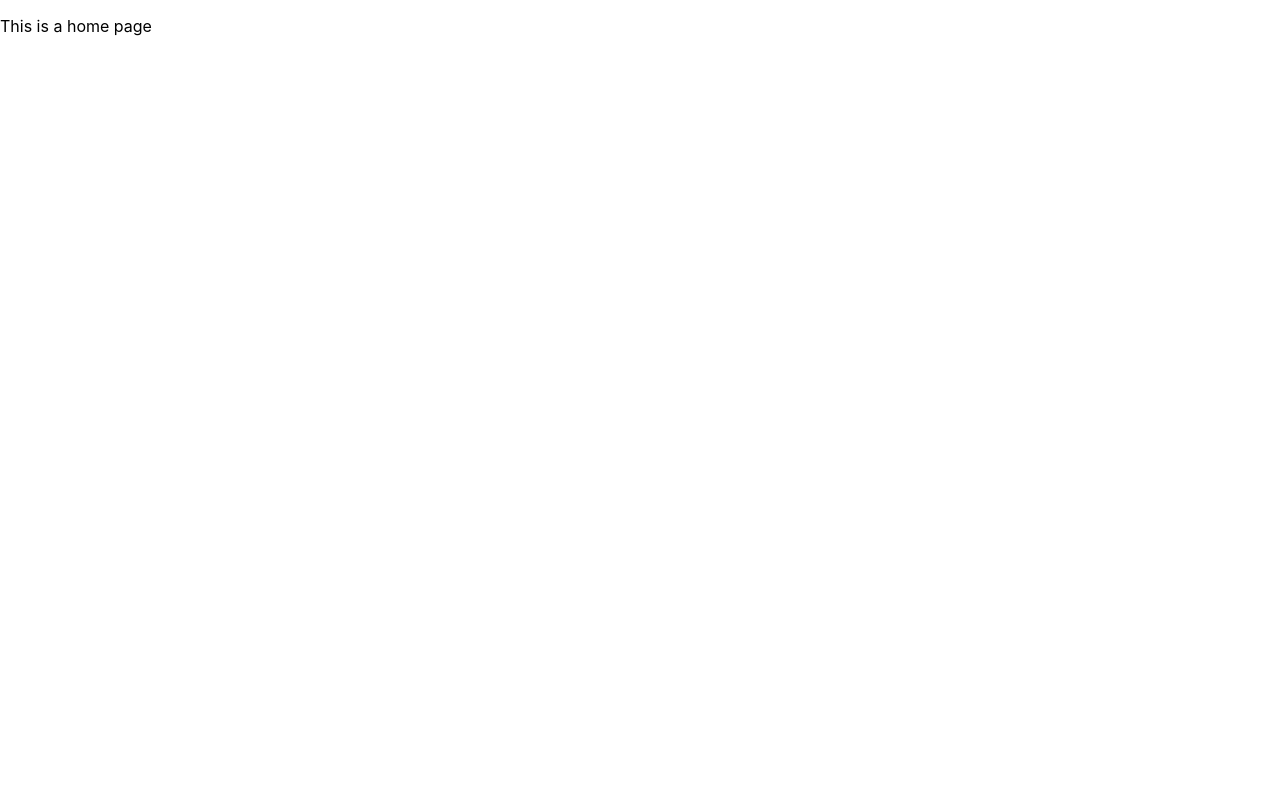
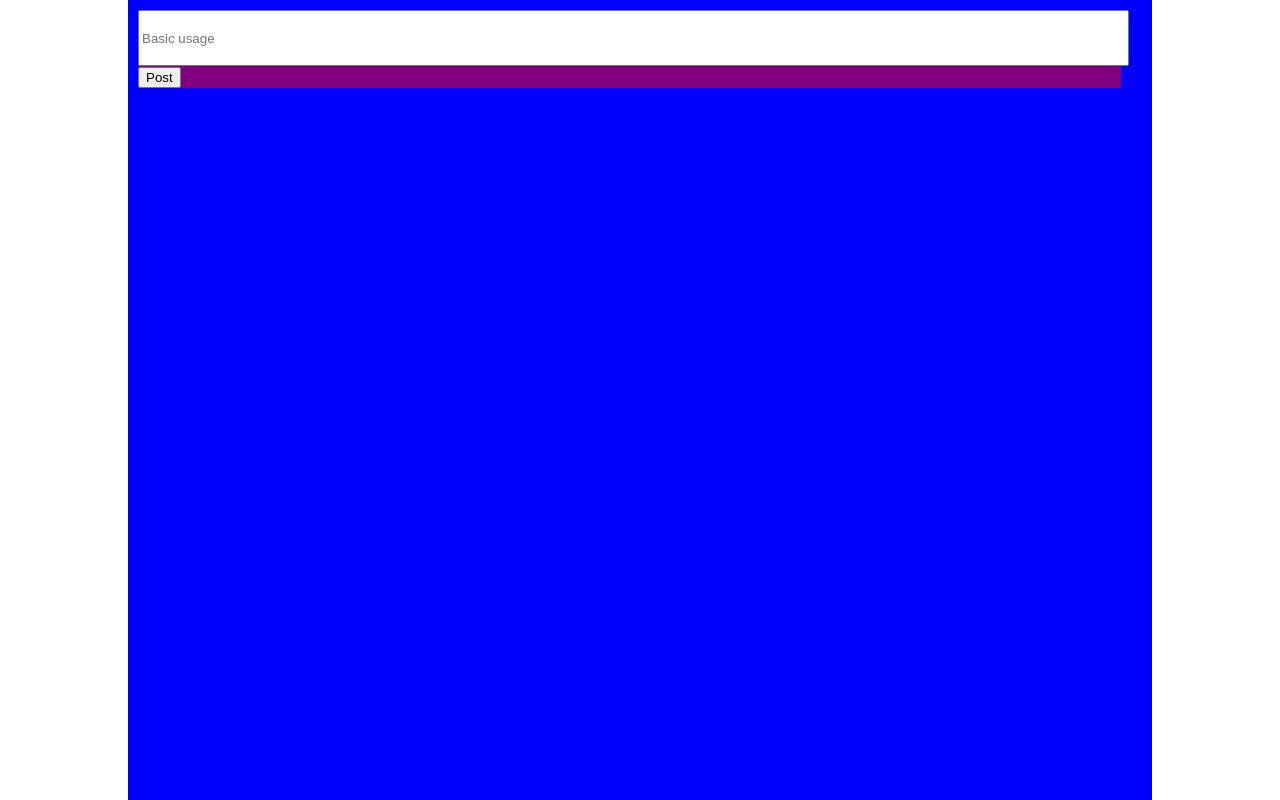
Before and after one commit to CharlotteChng/TT3_10, a React (Create React App) app in the folder client/: page / in a window 1280 px wide. Shown: the top 800 px of the page. Built offline with nearby package versions, Linux system fonts and the light colour scheme.

Commit message:
implemented create post ui

```diff
--- a/client/src/App.css
+++ b/client/src/App.css
@@ -10,6 +10,7 @@
 @media (prefers-reduced-motion: no-preference) {
   .App-logo {
     animation: App-logo-spin infinite 20s linear;
+    -webkit-animation: App-logo-spin infinite 20s linear;
   }
 }
 
@@ -34,5 +35,36 @@
   }
   to {
     transform: rotate(360deg);
+    -webkit-transform: rotate(360deg);
+    -moz-transform: rotate(360deg);
+    -ms-transform: rotate(360deg);
+    -o-transform: rotate(360deg);
   }
 }
+
+.main-page {
+  /* background-color: red; */
+  display: flex;
+  flex-direction: row;
+  justify-content: center;
+  height: 100;
+}
+.main-boundary {
+  background-color: blue;
+  justify-content: center;
+  width: 80%;
+  height: 1500px;
+}
+
+.main-post {
+  margin-top: 10px;
+  margin-left: 10px;
+  margin-right: 5px;
+  width: 96%;
+  background-color: purple;
+}
+
+.main-post-box {
+  width: 100%;
+  height: 50px;
+}
--- a/client/src/pages/HomePage.js
+++ b/client/src/pages/HomePage.js
@@ -1,9 +1,60 @@
-import React, { Component } from 'react';
+import React, { Component } from "react";
+import { Input, Button, Alert } from "antd";
 
 export default class HomePage extends Component {
+  constructor(props) {
+    super(props);
+
+    this.state = {
+      message: "",
+      submittedPostNotification: false,
+    };
+    this.setPost = this.setPost.bind(this);
+    this.createPost = this.createPost.bind(this);
+  }
+
+  setPost = (e) => {
+    //Updates the state of the message
+    this.setState({
+      message: e.target.value,
+      submittedPostNotification: false,
+    });
+  };
+
+  createPost() {
+    //Just sends the message to the backend
+    //send api post to the backend
+    this.setState({ message: "", submittedPostNotification: true });
+  }
+
   render() {
+    const { message, submittedPostNotification } = this.state;
     return (
-      <p>This is a home page</p>
+      <div className="main-page">
+        <div className="main-boundary">
+          <div className="main-post">
+            {submittedPostNotification ? (
+              <Alert message="Success Text" type="success" />
+            ) : (
+              <></>
+            )}
+            <Input
+              className="main-post-box"
+              placeholder="Basic usage"
+              maxLength={255}
+              onChange={this.setPost}
+              // showCount
+            />
+            <Button type="primary" onClick={this.createPost}>
+              Post
+            </Button>
+
+            <div>{message}</div>
+          </div>
+        </div>
+
+        {/* <div className="h1">this is my homepage</div> */}
+      </div>
     );
   }
 }
```
Also changed, not shown: 1 other file (tests, documents, lock files or other folders).
